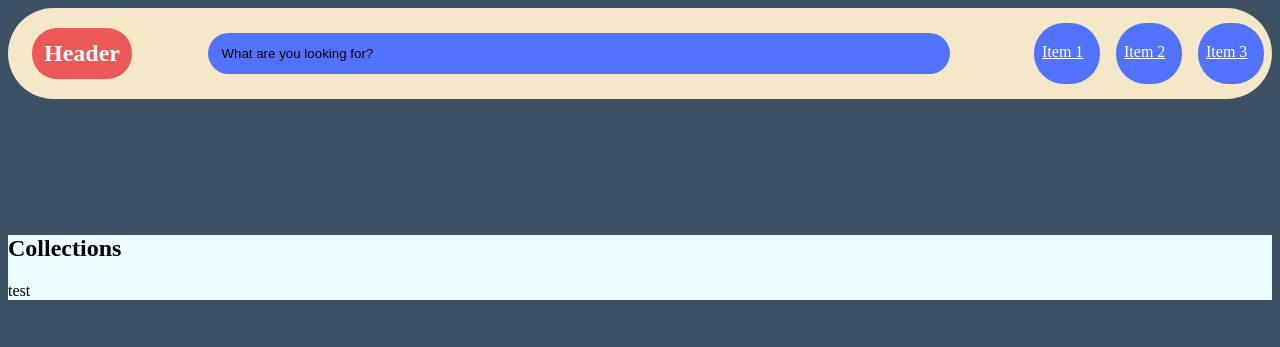
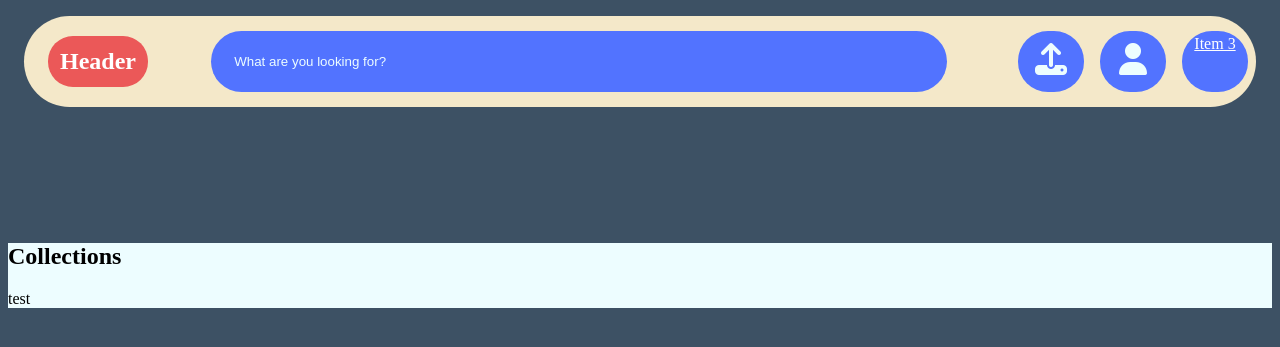
Before and after one commit to NoahZS-webdev/catalystSoundLib, a PHP site: page / in a window 1280 px wide. Shown: the top 347 px of the page. Run offline with PHP 8.4, Linux system fonts and the light colour scheme; some libraries are stand-ins or nearby versions.

Commit message:
inported fontawesome and tweaked the search bar

```diff
--- a/css/styles.css
+++ b/css/styles.css
@@ -19,6 +19,14 @@ h2 {
     border-radius: 25px;
 }
 
+i {
+    font-size: 2em;
+    color: #edfdff;
+    margin-top: .25em;
+    margin-right: .25em;
+    margin-left: .25em;
+}
+
 
 /* styles for nav bar flex container and flex items */
 .flexContainerNav {
@@ -29,6 +37,7 @@ h2 {
     background-color: #f4e8c9;
     border-radius: 50px;
     color: #ffffff;
+    margin: 1em;
 }
 
 .btn {
@@ -44,11 +53,13 @@ h2 {
 }
 
 .btn a{
+    text-align:center;
     color: #ffffff;
     display: block;
-    margin-top: 1em;
     width: 50px;
     height: 50px;
+    padding:0;
+    margin:0;
 }
 
 .flexHeader {
@@ -69,8 +80,9 @@ h2 {
 
 input[type=text], select, textarea {
     background-color: #5273ff;
+    color: #edfdff;
     border-radius: 50px;
-    padding: 1em 1em 1em 1em;
+    padding: 1.75em;
     border: none;
     width: 80%;
     text-align: left;
--- a/index.html
+++ b/index.html
@@ -7,6 +7,7 @@
     <meta charset="utf-8">
     <meta name="viewport" content="width=device-width, initial-scale=1">
     <link rel="stylesheet" href="css/styles.css">
+    <script src="https://kit.fontawesome.com/e1899d146a.js" crossorigin="anonymous"></script>
 </head>
 
 <body>
@@ -25,8 +26,8 @@
 
 
         <div class="flexHeader">
-            <div class="btn"><a href="#">Item 1</a></div>
-            <div class="btn"><a href="#">Item 2</a></div>
+            <div class="btn"><a href="#"><i class="fa-solid fa-upload"></i></a></div>
+            <div class="btn"><a href="#"><i class="fa-solid fa-user"></i></a></div>
             <div class="btn"><a href="#">Item 3</a></div>
         </div>
     </div>
```
